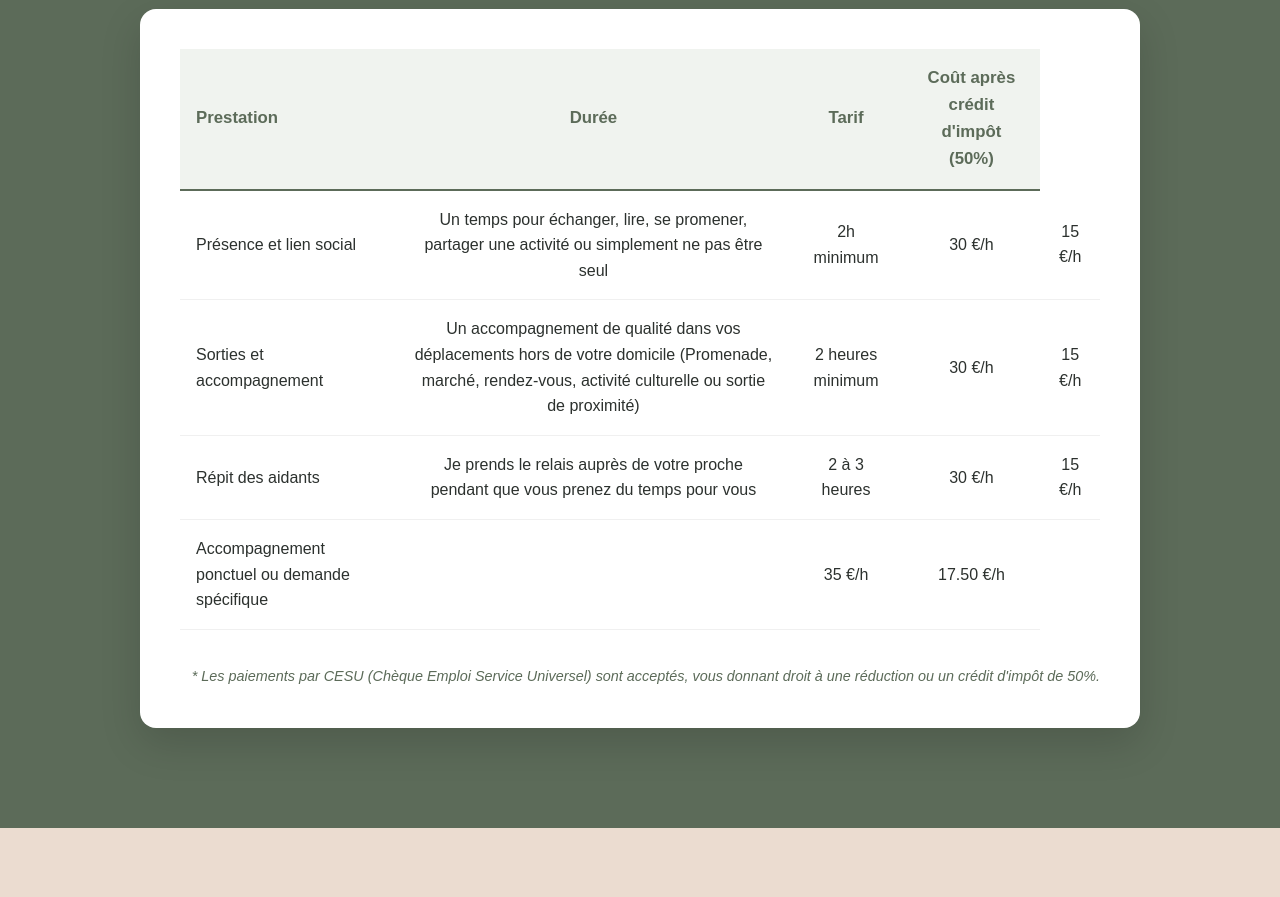
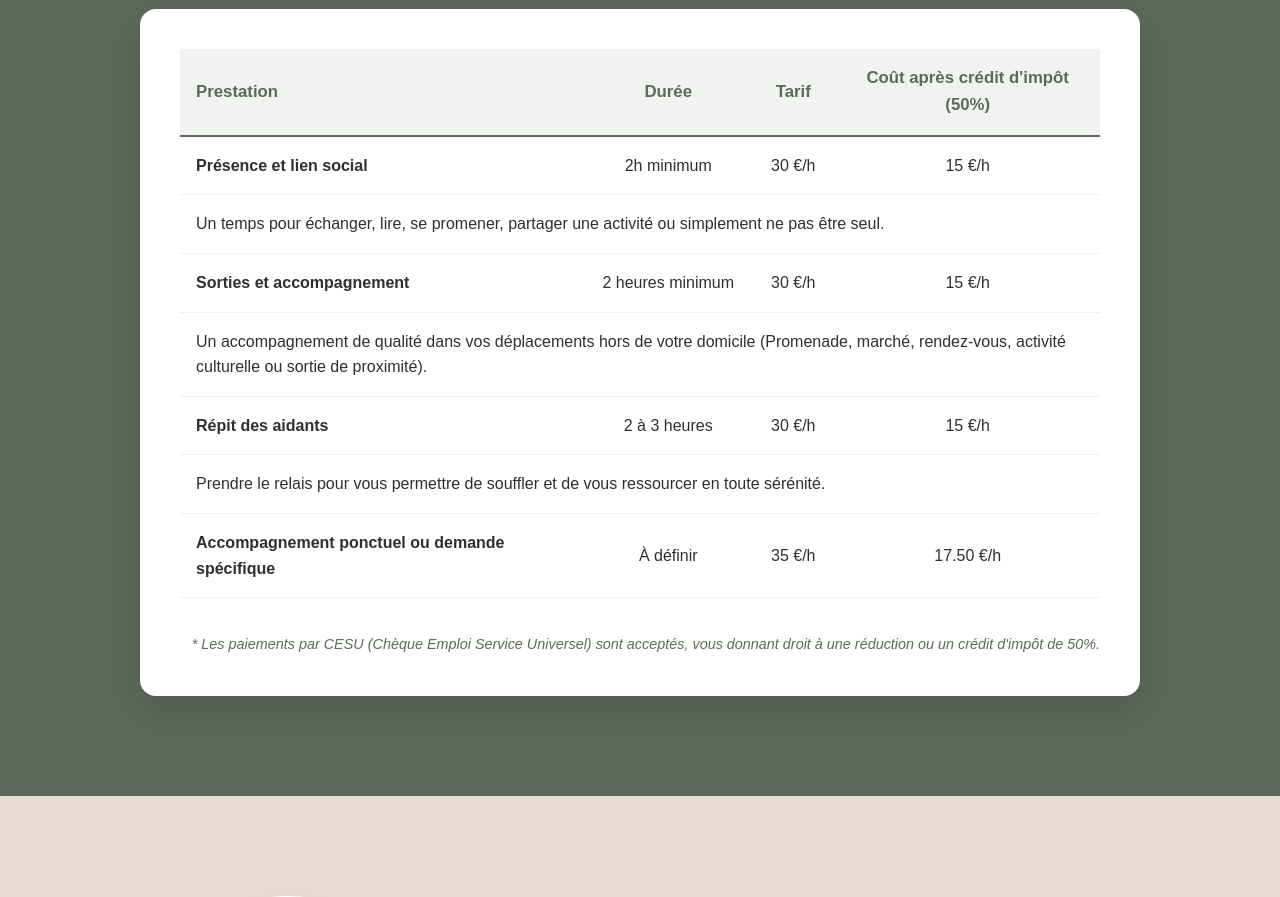
Before and after one commit to tentensee/LaVoyageuseDeVie, a React (Vite) app: page / in a window 1280 px wide. Shown: the part 2380-3277 px from the top of the page. Built offline with nearby package versions, Linux system fonts and the light colour scheme.

Commit message:
Update Tarifs.jsx

```diff
--- a/src/components/Tarifs.jsx
+++ b/src/components/Tarifs.jsx
@@ -19,30 +19,43 @@ export default function Tarifs() {
               </tr>
             </thead>
             <tbody>
-              <tr>
-                <td>Présence et lien social</td>
-                <td>Un temps pour échanger, lire, se promener, partager une activité ou simplement ne pas être seul</td>
+              {/* Prestation 1 */}
+              <tr className="main-row">
+                <td><strong>Présence et lien social</strong></td>
                 <td>2h minimum</td>
                 <td>30 €/h</td>
                 <td>15 €/h</td>
               </tr>
-              <tr>
-                <td>Sorties et accompagnement</td>
-                <td>Un accompagnement de qualité dans vos déplacements hors de votre domicile (Promenade, marché, rendez-vous, activité culturelle ou sortie de proximité)</td>
+              <tr className="desc-row">
+                <td colSpan="4">Un temps pour échanger, lire, se promener, partager une activité ou simplement ne pas être seul.</td>
+              </tr>
+
+              {/* Prestation 2 */}
+              <tr className="main-row">
+                <td><strong>Sorties et accompagnement</strong></td>
                 <td>2 heures minimum</td>
                 <td>30 €/h</td>
                 <td>15 €/h</td>
               </tr>
-              <tr>
-                <td>Répit des aidants</td>
-                <td>Je prends le relais auprès de votre proche pendant que vous prenez du temps pour vous</td>
+              <tr className="desc-row">
+                <td colSpan="4">Un accompagnement de qualité dans vos déplacements hors de votre domicile (Promenade, marché, rendez-vous, activité culturelle ou sortie de proximité).</td>
+              </tr>
+
+              {/* Prestation 3 */}
+              <tr className="main-row">
+                <td><strong>Répit des aidants</strong></td>
                 <td>2 à 3 heures</td>
                 <td>30 €/h</td>
                 <td>15 €/h</td>
               </tr>
+              <tr className="desc-row">
+                <td colSpan="4">Prendre le relais pour vous permettre de souffler et de vous ressourcer en toute sérénité.</td>
+              </tr>
+
+              {/* Prestation 4 (Sans description) */}
               <tr>
-                <td>Accompagnement ponctuel ou demande spécifique</td>
-                <td></td>
+                <td><strong>Accompagnement ponctuel ou demande spécifique</strong></td>
+                <td>À définir</td>
                 <td>35 €/h</td>
                 <td>17.50 €/h</td>
               </tr>
```
